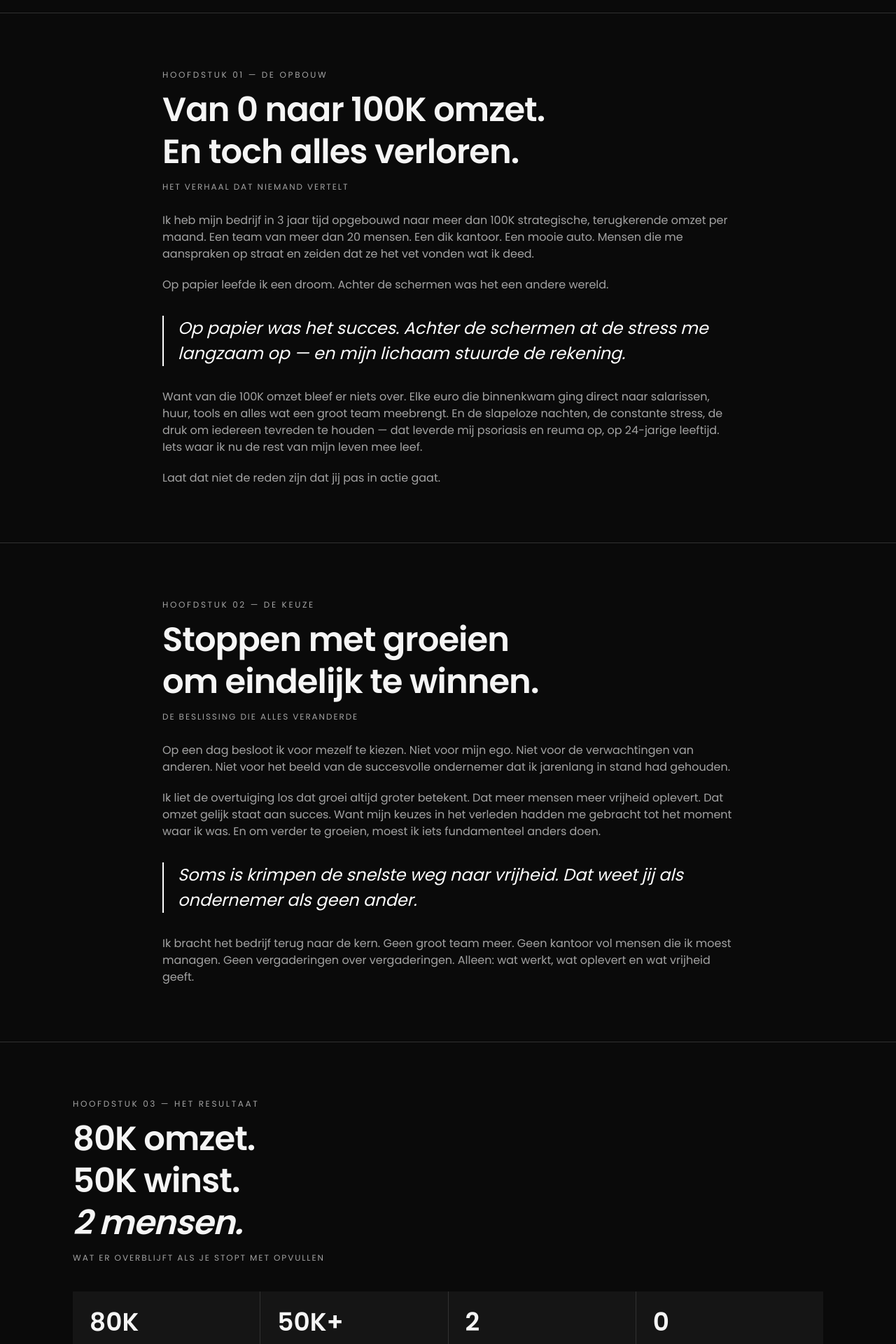
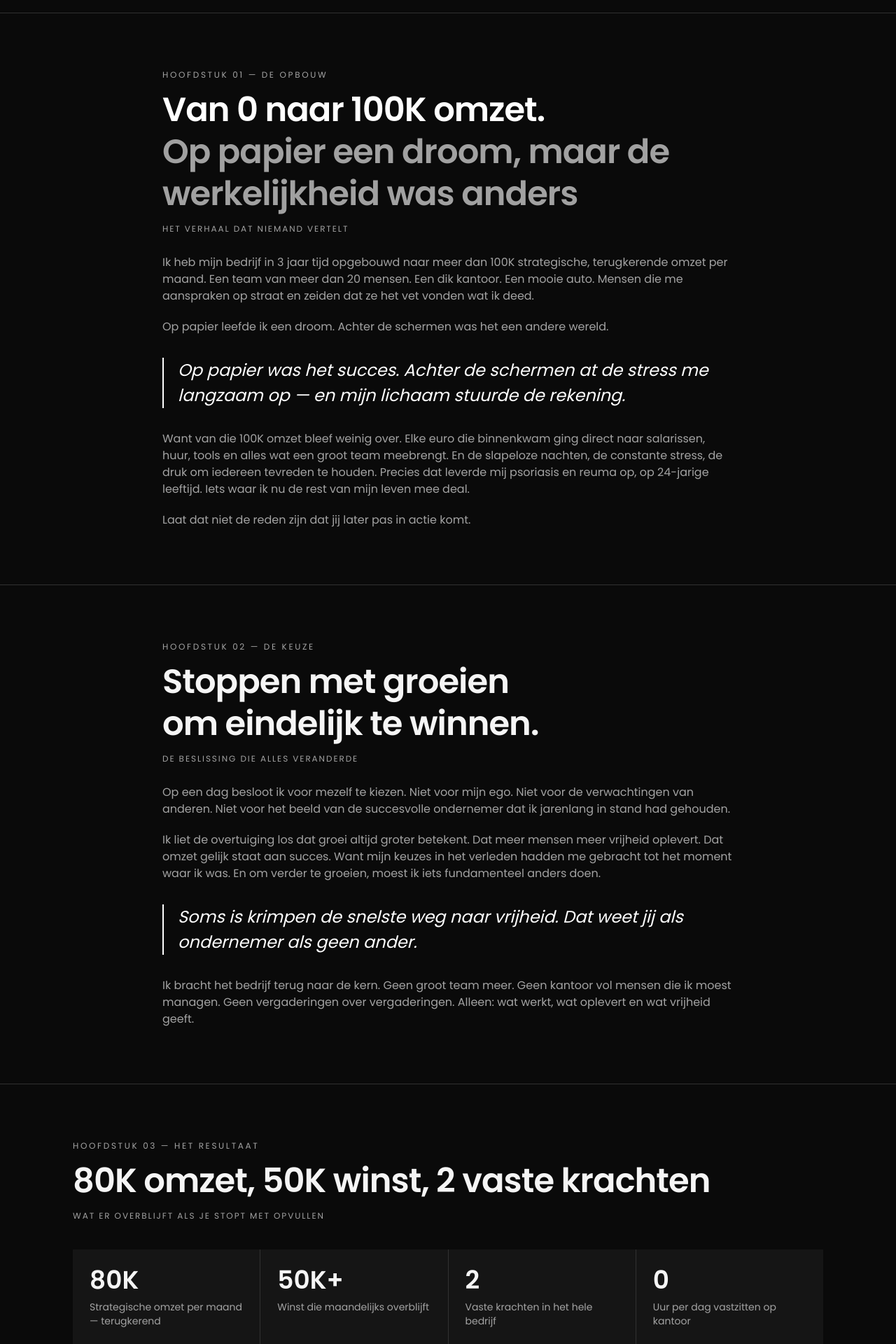
Before and after one commit to LarsvdBrandt/JurJansen, a Next.js app: page / in a window 1280 px wide. Shown: the part 1860-3780 px from the top of the page at 70% size. Built offline with nearby package versions, Linux system fonts and the light colour scheme.

Commit message:
teskt aanpassingen

```diff
--- a/src/app/page.tsx
+++ b/src/app/page.tsx
@@ -7,7 +7,7 @@ const herkenning = [
   "Je neemt keer op keer nieuwe mensen aan om problemen op te lossen — maar de problemen verdwijnen niet.",
   "Je omzet stijgt, maar je winst daalt. Van je hard verdiende omzet blijft aan het einde van de maand niets over.",
   "Je bent ondernemer geworden voor vrijheid — maar nu ben jij de gevangene van je eigen bedrijf.",
-  "Je stelt alles uit. De winst, de reizen, het leven. Altijd later. En \"later\" wordt nooit nu.",
+  "Je stelt alles uit. De winst, de reizen, het leven. Altijd later. En \"later\" wordt nu nooit.",
   "De stress sloopt je — maar je doet alsof het erbij hoort. Terwijl je lichaam al een ander signaal geeft.",
   "Je weet dat het anders moet. Maar je weet niet wat er precies veranderd moet worden. Dat weet je nu.",
 ];
@@ -42,7 +42,7 @@ const methode = [
 const filter = [
   {
     title: "Op zoek naar een snelle fix",
-    body: "Een hack, een cheatcode, een 30-dagenplan. Wat ik doe is echt en het is niet snel. Zoek het elders.",
+    body: "Een hack, een cheatcode, een simpel 7-dagen plan. Wat ik doe is echt en het is niet snel. Zoek het elders.",
   },
   {
     title: "De wereld geeft de schuld",
@@ -193,9 +193,9 @@ export default function Home() {
       <section className="mx-auto max-w-4xl px-6 py-20 sm:px-10">
         <p className="text-xs uppercase tracking-[0.22em] text-[var(--color-muted)]">Hoofdstuk 01 — De opbouw</p>
         <h2 className="mt-3 text-3xl font-semibold leading-tight sm:text-5xl">
-          Van 0 naar 100K omzet.
+          <span className="text-white">Van 0 naar 100K omzet.</span>
           <br />
-          En toch alles verloren.
+          <span className="text-neutral-400">Op papier een droom, maar de werkelijkheid was anders</span>
         </h2>
         <p className="mt-3 text-xs uppercase tracking-[0.16em] text-neutral-400">
           Het verhaal dat niemand vertelt
@@ -214,14 +214,14 @@ export default function Home() {
           mijn lichaam stuurde de rekening.
         </blockquote>
         <p className="mt-8 text-[var(--color-muted)]">
-          Want van die 100K omzet bleef er niets over. Elke euro die binnenkwam ging
+          Want van die 100K omzet bleef weinig over. Elke euro die binnenkwam ging
           direct naar salarissen, huur, tools en alles wat een groot team meebrengt.
           En de slapeloze nachten, de constante stress, de druk om iedereen tevreden te
-          houden — dat leverde mij psoriasis en reuma op, op 24-jarige leeftijd. Iets
-          waar ik nu de rest van mijn leven mee leef.
+          houden. Precies dat leverde mij psoriasis en reuma op, op 24-jarige leeftijd.
+          Iets waar ik nu de rest van mijn leven mee deal.
         </p>
         <p className="mt-5 text-[var(--color-muted)]">
-          Laat dat niet de reden zijn dat jij pas in actie gaat.
+          Laat dat niet de reden zijn dat jij later pas in actie komt.
         </p>
       </section>
 
@@ -264,11 +264,7 @@ export default function Home() {
       <section className="mx-auto max-w-6xl px-6 py-20 sm:px-10">
         <p className="text-xs uppercase tracking-[0.22em] text-[var(--color-muted)]">Hoofdstuk 03 — Het resultaat</p>
         <h2 className="mt-3 text-3xl font-semibold leading-tight sm:text-5xl">
-          80K omzet.
-          <br />
-          50K winst.
-          <br />
-          <em className="italic">2 mensen.</em>
+          80K omzet, 50K winst, 2 vaste krachten
         </h2>
         <p className="mt-3 text-xs uppercase tracking-[0.16em] text-neutral-400">
           Wat er overblijft als je stopt met opvullen
@@ -366,9 +362,9 @@ export default function Home() {
           die ik net beschreef —
         </h2>
         <p className="mx-auto mt-6 max-w-2xl text-[var(--color-muted)]">
-          Dan is er een beperkt aantal plaatsen beschikbaar. Dit is geen cursus die je
+          Dan is er een beperkt aantal plaatsen beschikbaar. Dit is geen traject die je
           koopt en vergeet. Dit is een persoonlijk traject waarbij we samen grondig
-          door jouw bedrijf heen duiken.
+          door jouw bedrijf heen duiken en waar we samen aan de toekomst bouwen.
         </p>
 
         <div className="mt-10 rounded-[15px] border border-[var(--color-border)] bg-[var(--color-surface)] p-6 text-left sm:p-8">
```
Also changed, not shown: 1 other file (tests, documents, lock files or other folders).
